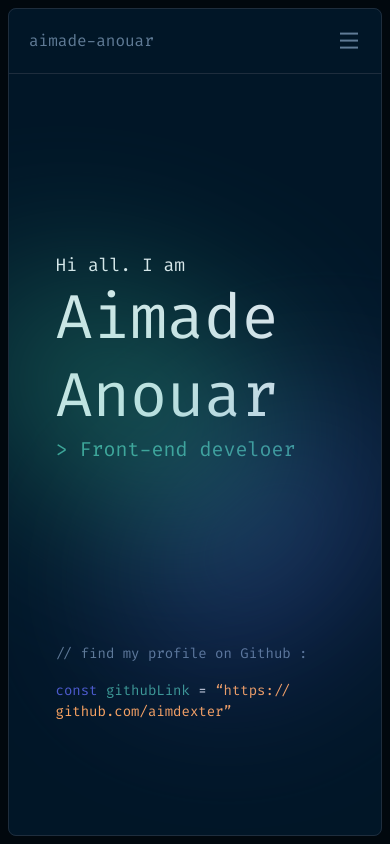
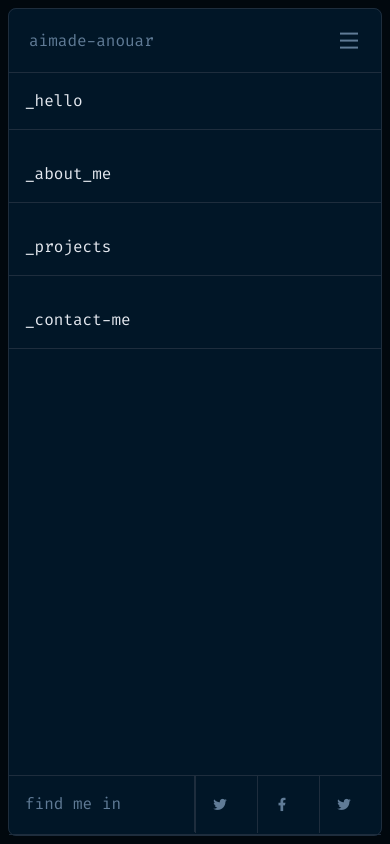
Before and after one commit to aimdexter/personal_portfolio, a website built with Vite: page index.html in a window 390 px wide. Built offline with nearby package versions, Linux system fonts and the light colour scheme.

Commit message:
testing the mobile version of the menu

```diff
--- a/index.html
+++ b/index.html
@@ -25,7 +25,8 @@
             </a>
             <i class="ri-menu-line ri-xl"></i>
           </div>
-          <div class="mid">
+          <div class="active_menu">
+            <div class="hidden_menu">
               <a href="#">
                 <div class="hello">
                   _hello
@@ -41,12 +42,25 @@
                   _projects
                 </div>
               </a>
-          </div>
               <a href="#">
                 <div class="contact">
                   _contact-me
                 </div>
               </a>
+            </div>
+            <div class="find_me2">
+              <div class="find">find me in</div>
+              <div class="twitter">
+                <i class="ri-twitter-fill"></i>
+              </div>
+              <div class="facebook">
+                <i class="ri-facebook-fill"></i>
+              </div>
+              <div class="github">
+                <i class="ri-twitter-fill"></i>
+              </div>
+            </div>
+          </div>
         </div>
         <div class="my_description">
           <div class="bg">
--- a/src/style.css
+++ b/src/style.css
@@ -5,7 +5,7 @@
   @layer components {
     #app{
        @apply p-2 bg-primary-blue-dark
-       font-fira overflow-hidden h-screen w-screen
+       font-fira overflow-hidden h-screen
     }
     .main{
       @apply container mx-auto h-full
@@ -13,37 +13,65 @@
       text-secondary-gray-light text-labels
     }
     .content{
-      @apply h-full border-[1.5px] rounded-lg border-line
+      @apply h-full border-[1.5px]
+       rounded-lg border-line w-full
     }
     .menu{
       @apply border-b-[1.5px] rounded-t-lg border-line
+      overflow-hidden w-full h-full
     }
     .home{
       @apply flex justify-between items-center px-5 h-16
+      border-b-[1.5px] border-line
     }
     .name{
       @apply flex h-full items-center
       lg:border-line lg:border-r-2 lg:py-4 lg:pl-4 lg:pr-28
     }
-    .mid{
-      @apply hidden lg:hidden
+    .active_menu{
+       @apply h-[90vh] flex flex-col justify-between
     }
+    .hidden_menu{
+      @apply flex flex-col gap-4
+    }
+    .find_me2{
+      @apply grid grid-cols-6 w-full justify-between
+      border-t-[1.5px] justify-items-center place-self-end
+      border-line
+    }
+    .find{
+      @apply col-span-3 place-self-start p-4
+      border-line border-r-[1.5px] w-full
+    }
+    .twitter{
+    @apply border-line border-l-[1.5px] w-full p-4
+    }
+    .facebook{
+      @apply border-line border-l-[1.5px] w-full p-4
+      }
+      .github{
+        @apply border-line border-l-[1.5px] w-full p-4
+        }
     .hello{
-      @apply border-line border-r-2 lg:p-4
+      @apply border-line border-b-[1.5px] p-4 text-text
+      lg:border-r-2 lg:p-4
     }
     .about{
-      @apply border-line border-r-2 lg:p-4
+      @apply border-line border-b-[1.5px] p-4 text-text
+      lg:border-r-2 lg:p-4
     }
     .projects{
-      @apply border-line border-r-2 lg:p-4
+      @apply border-line border-b-[1.5px] p-4 text-text
+      lg:border-r-2 lg:p-4
     }
     .contact{
-      @apply hidden border-line border-r-2 lg:p-4
+      @apply border-line border-b-[1.5px] p-4 text-text
+      lg:border-r-2 lg:p-4
     }
     .my_description{
       @apply text-text flex flex-col justify-evenly
       items-center relative overflow-hidden h-full
-
+      w-screen hidden
     }
     .bg{
       @apply absolute
```
Lines whose indentation alone changed are shown as unchanged.
